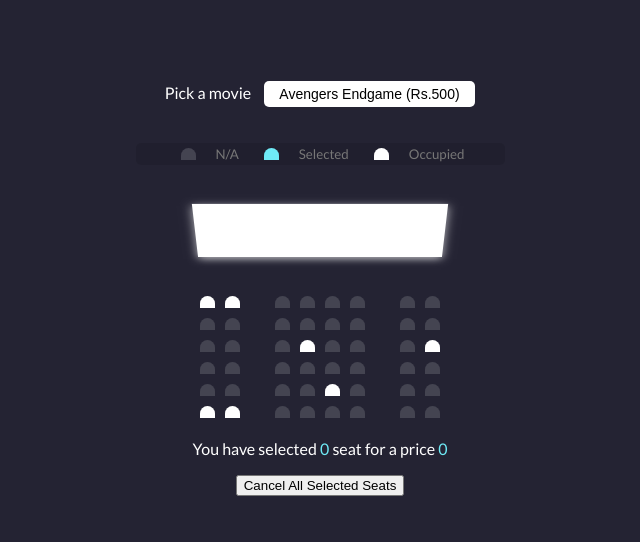
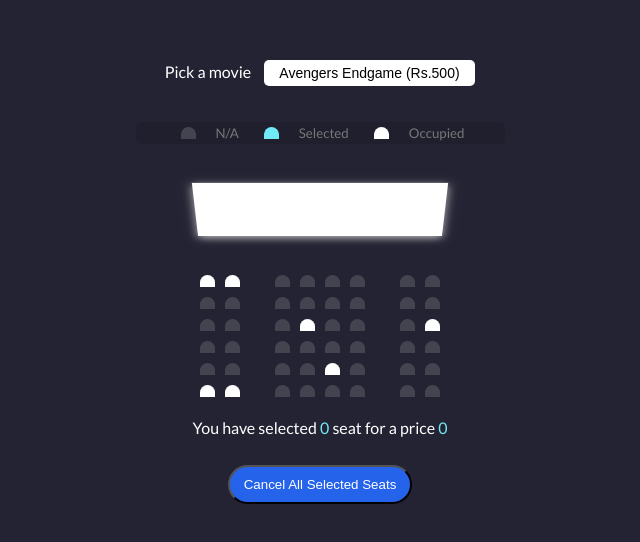
Before and after one commit to Tonmoy-nita/Movie-seat-booking, a plain HTML site: page index.html in a window 1280 px wide. Shown: the part 122-664 px from the top of the page, without its empty margins (320-960 px from the left). Drawn offline with Linux system fonts and the light colour scheme.

Commit message:
Update styles.css

```diff
--- a/styles.css
+++ b/styles.css
@@ -112,3 +112,11 @@ p.text {
 p.text span {
   color: #6feaf6;
 }
+
+#clear-seats {
+  background-color: #2563eb;
+  color: #ffffff;
+  padding: 10px 14px;
+  margin: 12px 0;
+  border-radius: 25px;
+}
```
